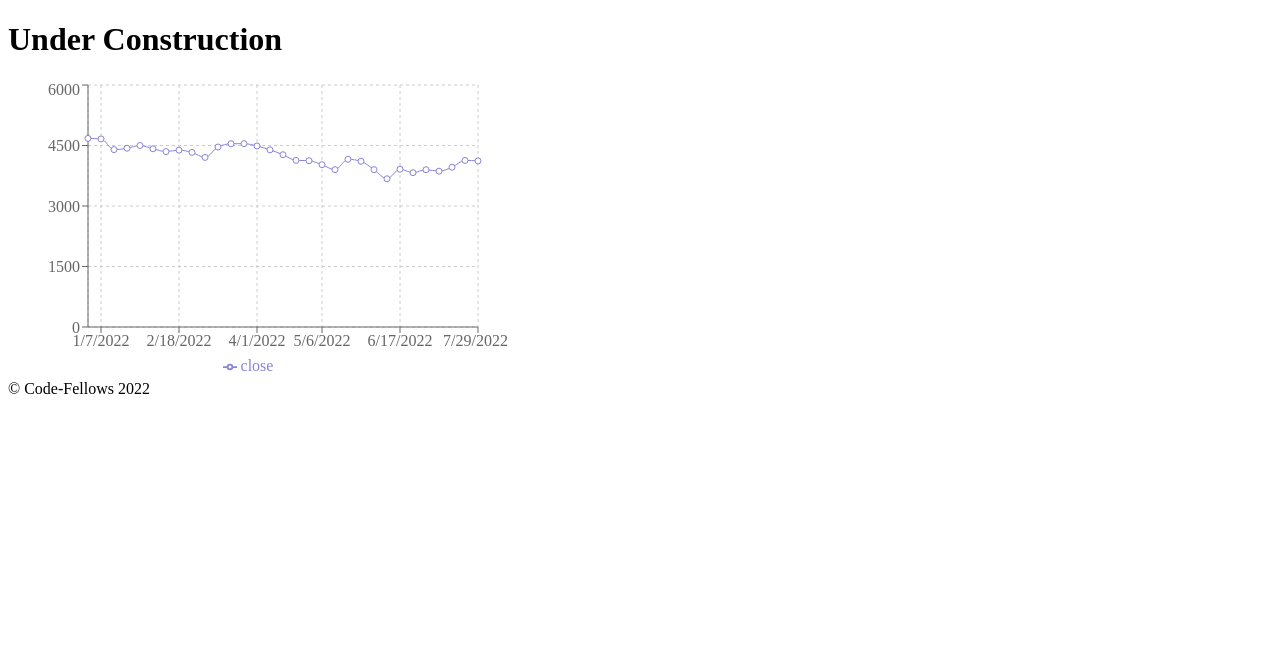
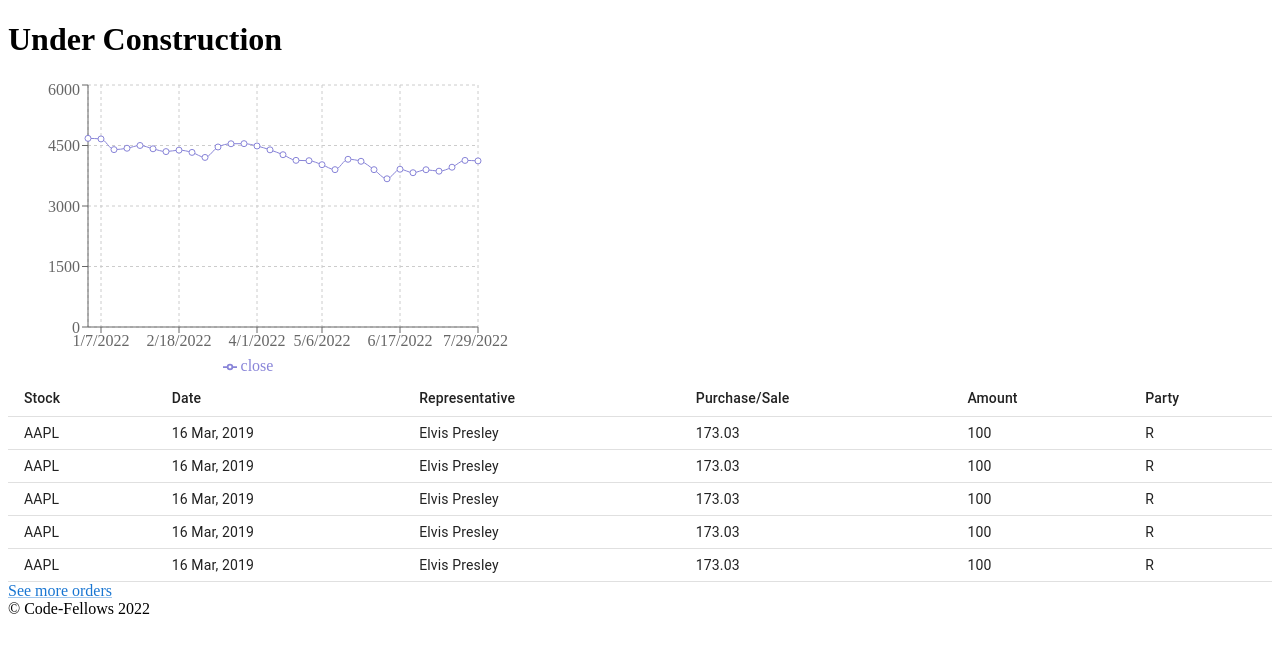
Before and after one commit to CongressStockWatch/front-end, a React (Create React App) app: page / in a window 1280 px wide. Shown: the top 652 px of the page. Built offline with nearby package versions, Linux system fonts and the light colour scheme.

Commit message:
table with hard coded values

```diff
--- a/src/App.js
+++ b/src/App.js
@@ -1,5 +1,6 @@
 import Footer from './components/footer';
-import  Graph  from './components/graph'
+import  Graph  from './components/graph';
+import Table from './components/table';
 
 function App() {
   return (
@@ -8,6 +9,7 @@ function App() {
       <h1>Under Construction</h1>
     </div>
     <Graph/>
+    <Table/>
     <Footer/>
     </>
   );
--- a/src/components/table/index.js
+++ b/src/components/table/index.js
@@ -0,0 +1,102 @@
+import * as React from 'react';
+import Link from '@mui/material/Link';
+import Table from '@mui/material/Table';
+import TableBody from '@mui/material/TableBody';
+import TableCell from '@mui/material/TableCell';
+import TableHead from '@mui/material/TableHead';
+import TableRow from '@mui/material/TableRow';
+
+
+// Generate Order Data
+function createData(id, stock, date, representative, purchase_sale, amount, party) {
+  return { id, stock, date, representative, purchase_sale, amount, party };
+}
+
+const rows = [
+  createData(
+    0,
+    'AAPL',
+    '16 Mar, 2019',
+    'Elvis Presley',
+    '173.03',
+    '100',
+    'R',
+  ),
+  createData(
+    1,
+    'AAPL',
+    '16 Mar, 2019',
+    'Elvis Presley',
+    '173.03',
+    '100',
+    'R',
+    866.99,
+  ),
+  createData(
+    2,
+    'AAPL',
+    '16 Mar, 2019',
+    'Elvis Presley',
+    '173.03',
+    '100',
+    'R',
+    100.81),
+  createData(
+    3,
+    'AAPL',
+    '16 Mar, 2019',
+    'Elvis Presley',
+    '173.03',
+    '100',
+    'R',
+    654.39,
+  ),
+  createData(
+    4,
+    'AAPL',
+    '16 Mar, 2019',
+    'Elvis Presley',
+    '173.03',
+    '100',
+    'R',
+    212.79,
+  ),
+];
+
+function preventDefault(event) {
+  event.preventDefault();
+}
+
+export default function Orders() {
+  return (
+    <React.Fragment>
+      <Table size="small">
+        <TableHead>
+          <TableRow>
+            <TableCell>Stock</TableCell>
+            <TableCell>Date</TableCell>
+            <TableCell>Representative</TableCell>
+            <TableCell>Purchase/Sale</TableCell>
+            <TableCell>Amount</TableCell>
+            <TableCell>Party</TableCell>
+          </TableRow>
+        </TableHead>
+        <TableBody>
+          {rows.map((row) => (
+            <TableRow key={row.id}>
+              <TableCell>{row.stock}</TableCell>
+              <TableCell>{row.date}</TableCell>
+              <TableCell>{row.representative}</TableCell>
+              <TableCell>{row.purchase_sale}</TableCell>
+              <TableCell>{row.amount}</TableCell>
+              <TableCell>{row.party}</TableCell>
+            </TableRow>
+          ))}
+        </TableBody>
+      </Table>
+      <Link color="primary" href="#" onClick={preventDefault} sx={{ mt: 3 }}>
+        See more orders
+      </Link>
+    </React.Fragment>
+  );
+}
```
